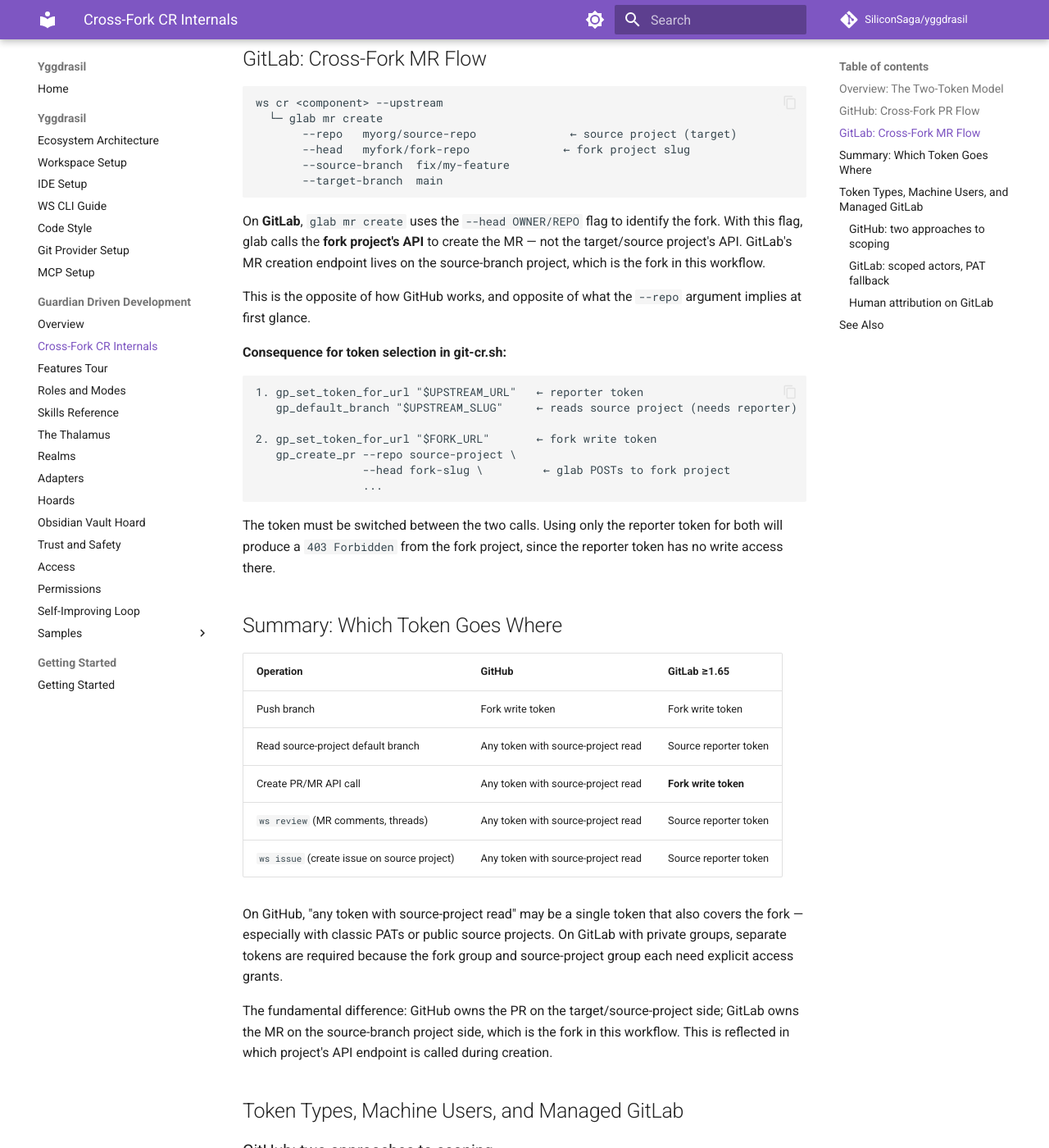
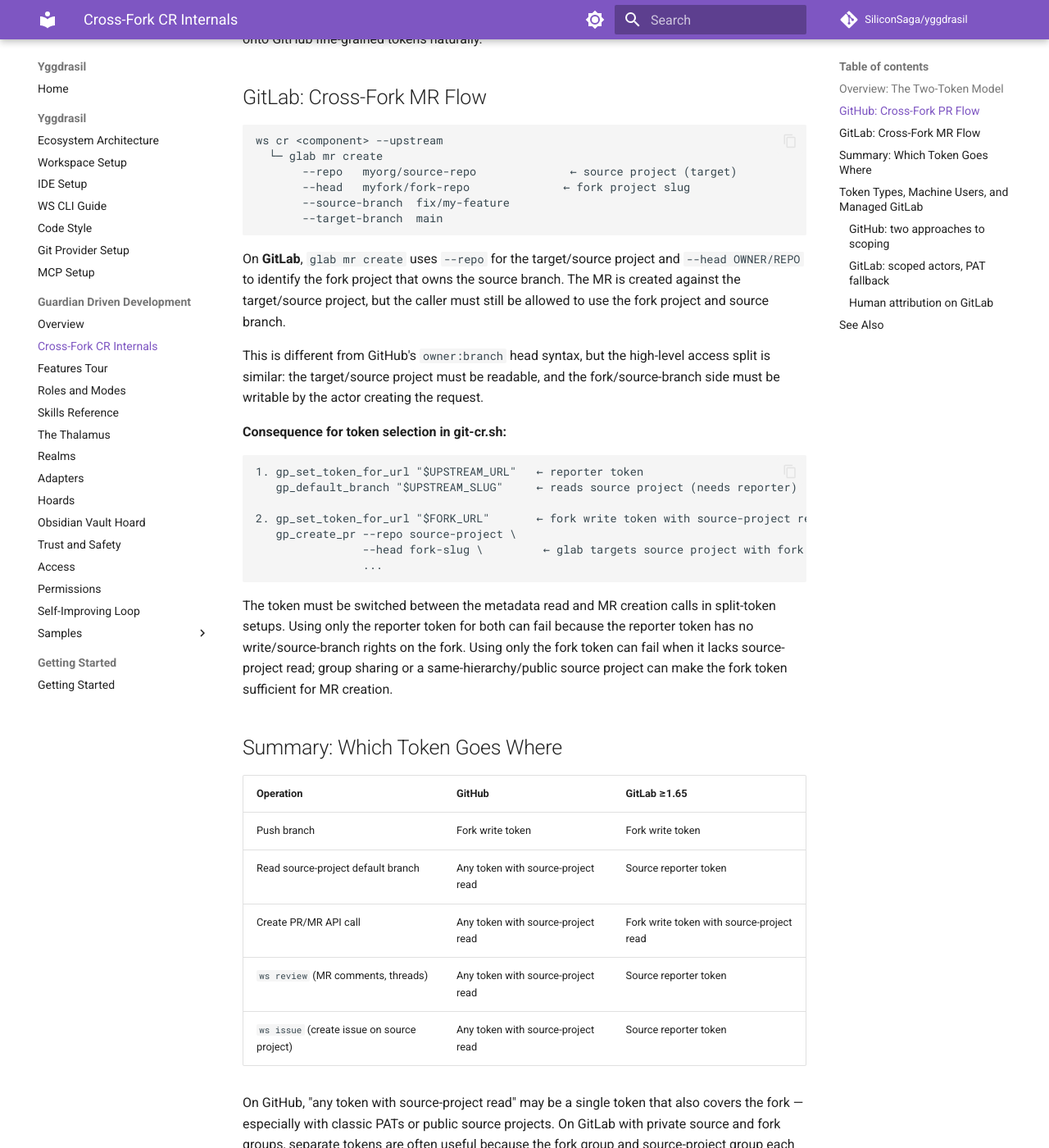
Before and after one commit to SiliconSaga/yggdrasil, an MkDocs documentation site: the page built from docs/gdd/cr-internals.md, in a window 1280 px wide and 1400 px high, scrolled down 1419 px. Shown: the whole window at 82% size. Built offline with MkDocs 1.6.1 and Material for MkDocs 9.7.7, drawn with Linux system fonts in a browser that asks for light colours; comment, search, counter and statistics services are not loaded; some of the changed text lies outside the part shown.

Commit message:
fix(ws): address follow-up review findings
Address the follow-up PR #110 review findings from Copilot and CodeRabbit.

Tighten `ws cr --remote` parsing at both wrapper layers so a following option such as `--upstream` cannot be consumed as the remote name. Invalid syntax now fails immediately with the explicit `--remote requires a git remote name` error instead of reaching remote resolution.

Make `ws clone-fork` distinguish expected source-read denial from unrelated probe failures. The fork-token source-project probe still emits the cross-group fork helper for GitLab 403/404-style "not found/forbidden" responses, but transient transport/tool/API errors now surface their actual message and exit normally instead of being misclassified as topology.

Update `ws gitlab-auth` for split source-read / fork-write setups. The command still authenticates `glab` with the fork write token, but it now stores configured GitLab credentials path-scoped per `defaults.gitTokens` entry and verifies a source repo with the token selected for that source URL.

Correct the GitLab CR internals docs: `glab mr create --repo` targets the source project while `--head` identifies the fork, and MR creation needs an actor that can write the fork/source branch and read the target/source project. The "two token" language now describes split private-group setups instead of claiming separate tokens are universally required.

Verification:
- `bash tests/vendor/bats-core/bin/bats tests/ws-cr/remote-override.bats` → 4/4 passing.
- `bash tests/vendor/bats-core/bin/bats tests/ws-clone-fork/derive.bats` → 6/6 passing.
- `bash tests/vendor/bats-core/bin/bats tests/ws-gitlab-auth/gitlab-auth.bats` → 2/2 passing.
- `bash tests/vendor/bats-core/bin/bats tests/ws-test/pytest-filter.bats` → 9/9 passing.
- `bash tests/vendor/bats-core/bin/bats tests/ws-smoke/read-only.bats` → 32/32 passing.
- `bash tests/vendor/bats-core/bin/bats tests/ws-cr/gitlab-provider.bats` → 2/2 passing.
- `bash -n scripts/ws`.
- `bash -n scripts/git-cr.sh`.
- `bash -n scripts/ws-clone-fork.sh`.
- `git diff --check`.
- `.tmp/mkdocs-venv/bin/python -m mkdocs build --strict --site-dir .tmp/mkdocs-site-pr110-second-review` → passing with existing informational link/nav messages and the Material for MkDocs warning.

Co-Authored-By: Codex GPT-5 <noreply@openai.com>

````diff
--- a/docs/gdd/cr-internals.md
+++ b/docs/gdd/cr-internals.md
@@ -4,14 +4,14 @@ This document covers the internal mechanics of cross-fork CR creation in yggdras
 
 ## Overview: The Two-Token Model
 
-When you run `ws cr <component> --upstream`, yggdrasil operates with two tokens in the cross-fork case:
+When you run `ws cr <component> --upstream`, yggdrasil can operate with two tokens in the split GitLab fork-group case:
 
 | Token | Role | Used for |
 |---|---|---|
-| Fork write token | Developer (fork group) | Pushing branches, creating MRs/PRs |
+| Fork write token | Developer (fork group) | Pushing branches, authenticating MR/PR creation from the fork |
 | Source reporter token | Reporter (source-project group) | Reading source-project metadata, creating issues, reading MR comments and threads (`ws review`) |
 
-Both tokens are needed. The source reporter token covers all read and issue operations against the source project — not just default-branch lookup. Eliminating it from the CR path would still leave it required for `ws review` and `ws issue`.
+Both roles are needed when no single credential has all required grants. The source reporter token covers read and issue operations against the source project — not just default-branch lookup. Eliminating it from the CR path would still leave source-project read access required for `ws review` and `ws issue`.
 
 These tokens are configured in the ecosystem config's `defaults.gitTokens` map, keyed by URL prefix. The longest matching prefix wins, so a fork-group token (longer path) takes precedence over a parent-group token for the same host.
 
@@ -46,9 +46,9 @@ ws cr <component> --upstream
        --target-branch  main
 ```
 
-On **GitLab**, `glab mr create` uses the `--head OWNER/REPO` flag to identify the fork. With this flag, glab calls the **fork project's API** to create the MR — not the target/source project's API. GitLab's MR creation endpoint lives on the source-branch project, which is the fork in this workflow.
+On **GitLab**, `glab mr create` uses `--repo` for the target/source project and `--head OWNER/REPO` to identify the fork project that owns the source branch. The MR is created against the target/source project, but the caller must still be allowed to use the fork project and source branch.
 
-This is the opposite of how GitHub works, and opposite of what the `--repo` argument implies at first glance.
+This is different from GitHub's `owner:branch` head syntax, but the high-level access split is similar: the target/source project must be readable, and the fork/source-branch side must be writable by the actor creating the request.
 
 **Consequence for token selection in git-cr.sh:**
 
@@ -56,13 +56,13 @@ This is the opposite of how GitHub works, and opposite of what the `--repo` argu
 1. gp_set_token_for_url "$UPSTREAM_URL"   ← reporter token
    gp_default_branch "$UPSTREAM_SLUG"     ← reads source project (needs reporter)
 
-2. gp_set_token_for_url "$FORK_URL"       ← fork write token
+2. gp_set_token_for_url "$FORK_URL"       ← fork write token with source-project read
    gp_create_pr --repo source-project \
-                --head fork-slug \         ← glab POSTs to fork project
+                --head fork-slug \         ← glab targets source project with fork head
                 ...
 ```
 
-The token must be switched between the two calls. Using only the reporter token for both will produce a `403 Forbidden` from the fork project, since the reporter token has no write access there.
+The token must be switched between the metadata read and MR creation calls in split-token setups. Using only the reporter token for both can fail because the reporter token has no write/source-branch rights on the fork. Using only the fork token can fail when it lacks source-project read; group sharing or a same-hierarchy/public source project can make the fork token sufficient for MR creation.
 
 ## Summary: Which Token Goes Where
 
@@ -70,13 +70,13 @@ The token must be switched between the two calls. Using only the reporter token
 |---|---|---|
 | Push branch | Fork write token | Fork write token |
 | Read source-project default branch | Any token with source-project read | Source reporter token |
-| Create PR/MR API call | Any token with source-project read | **Fork write token** |
+| Create PR/MR API call | Any token with source-project read | Fork write token with source-project read |
 | `ws review` (MR comments, threads) | Any token with source-project read | Source reporter token |
 | `ws issue` (create issue on source project) | Any token with source-project read | Source reporter token |
 
-On GitHub, "any token with source-project read" may be a single token that also covers the fork — especially with classic PATs or public source projects. On GitLab with private groups, separate tokens are required because the fork group and source-project group each need explicit access grants.
+On GitHub, "any token with source-project read" may be a single token that also covers the fork — especially with classic PATs or public source projects. On GitLab with private source and fork groups, separate tokens are often useful because the fork group and source-project group each need explicit access grants; a PAT or a fork-group token that has been granted source-project read can cover both roles, but with less isolation.
 
-The fundamental difference: GitHub owns the PR on the target/source-project side; GitLab owns the MR on the source-branch project side, which is the fork in this workflow. This is reflected in which project's API endpoint is called during creation.
+The practical difference for yggdrasil is token routing: source-project metadata, review, and issue operations use a source-readable token, while MR creation uses an actor that can write to the fork/source branch and read the target/source project.
 
 ## Token Types, Machine Users, and Managed GitLab
 
````
Also changed, not shown: 6 other files.
